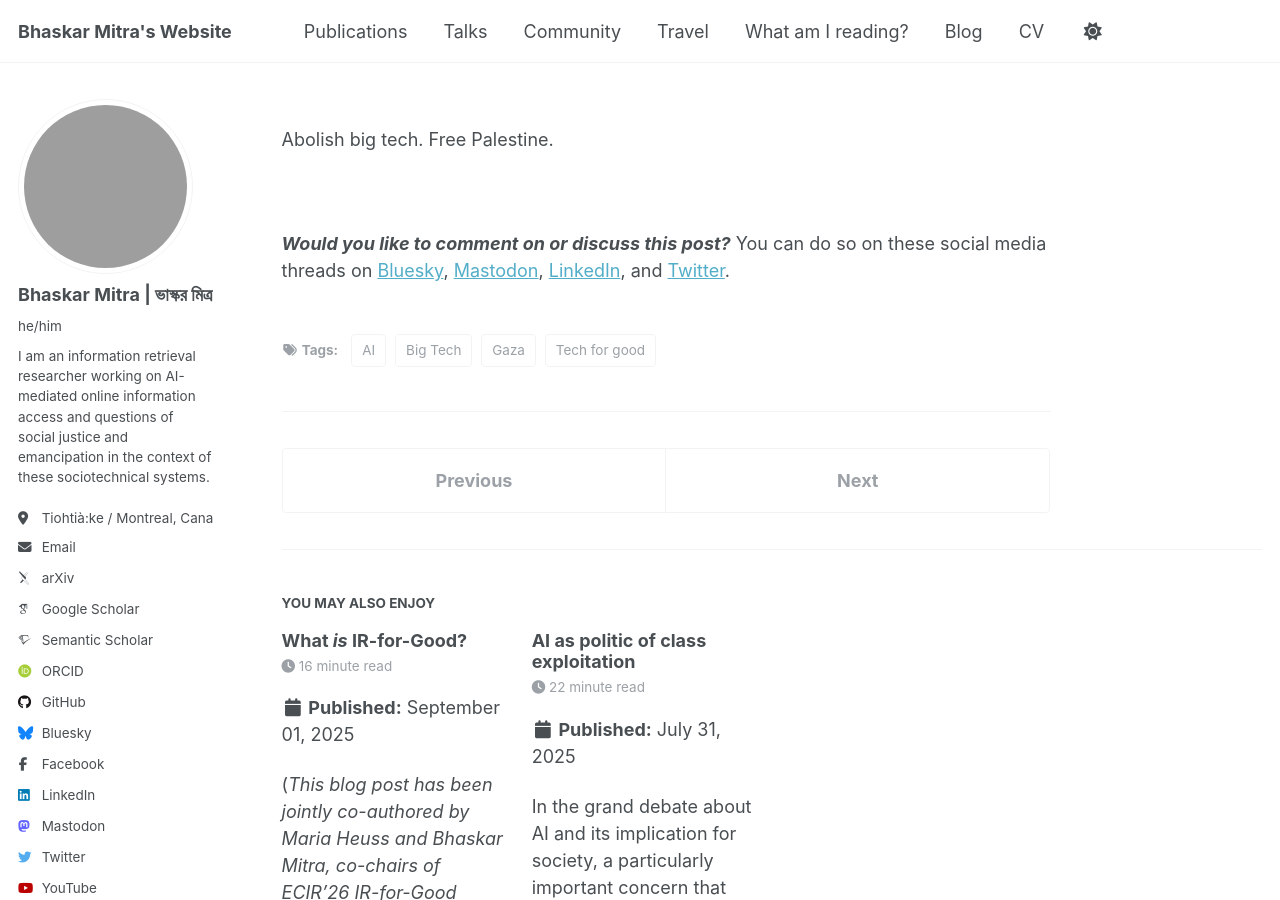
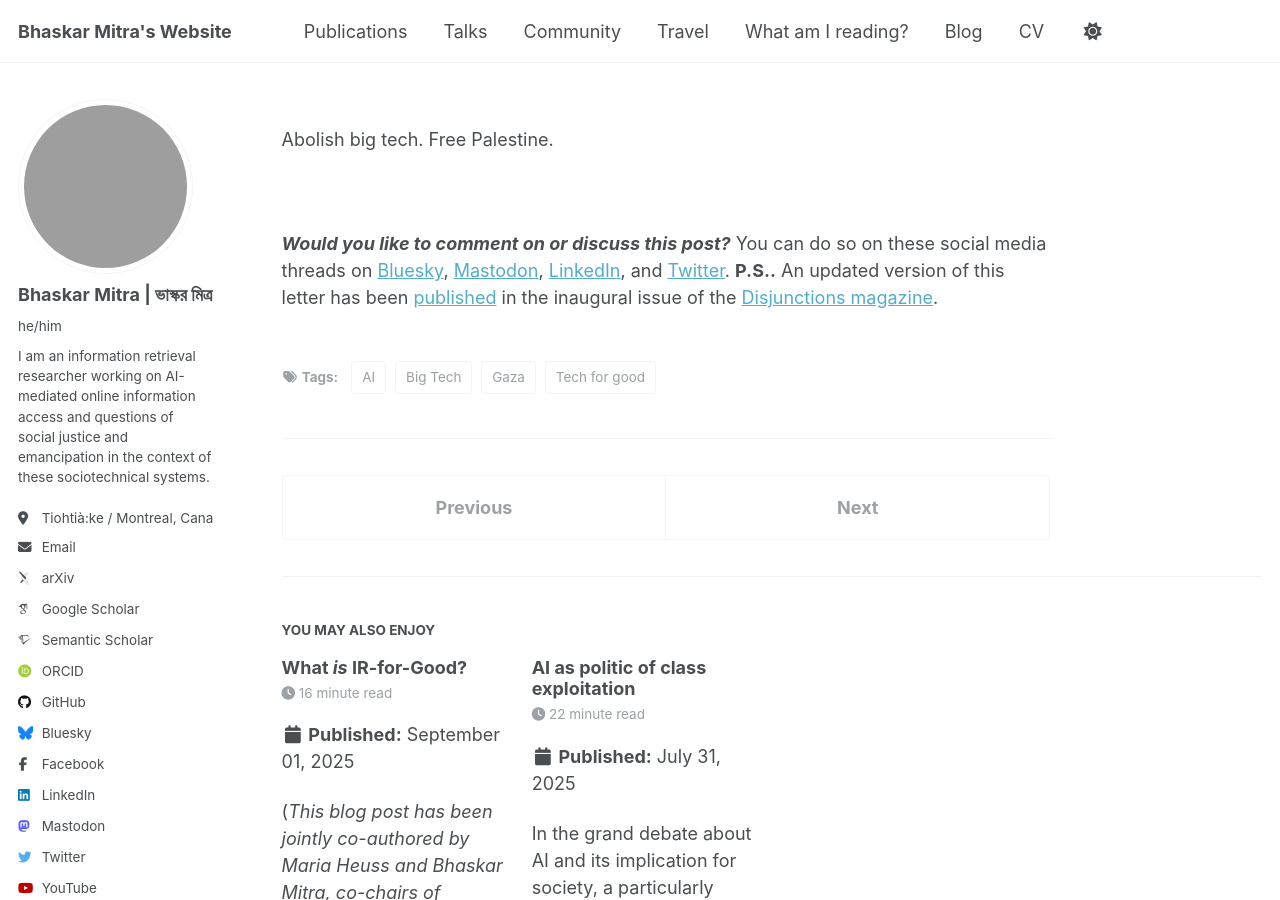
Before and after one commit to bhaskar-mitra/bhaskar-mitra.github.io, a Jekyll site: the page built from _posts/2025-07-16-why-i-am-leaving-big-tech.md, in a window 1280 px wide and 900 px high, scrolled down 4111 px. Built offline with Jekyll 4.4.1, drawn with Linux system fonts in a browser that asks for light colours; some web fonts are replaced; grey boxes are pictures that could not be loaded.

Commit message:
Update 2025-07-16-why-i-am-leaving-big-tech.md

```diff
--- a/_posts/2025-07-16-why-i-am-leaving-big-tech.md
+++ b/_posts/2025-07-16-why-i-am-leaving-big-tech.md
@@ -116,3 +116,4 @@ Abolish big tech. Free Palestine.
 
 <br/><br/>
 **_Would you like to comment on or discuss this post?_** You can do so on these social media threads on [Bluesky](https://bsky.app/profile/bmitra.bsky.social/post/3lu6674d5z22x), [Mastodon](https://mastodon.social/@bmitra/114869106092488513), [LinkedIn](https://www.linkedin.com/feed/update/urn:li:activity:7351622772273344512/), and [Twitter](https://x.com/UnderdogGeek/status/1945857031954411743).
+**P.S..** An updated version of this letter has been [published](https://disjunctionsmag.com/articles/why-leaving-big-tech/) in the inaugural issue of the [Disjunctions magazine](https://disjunctionsmag.com/).
```
